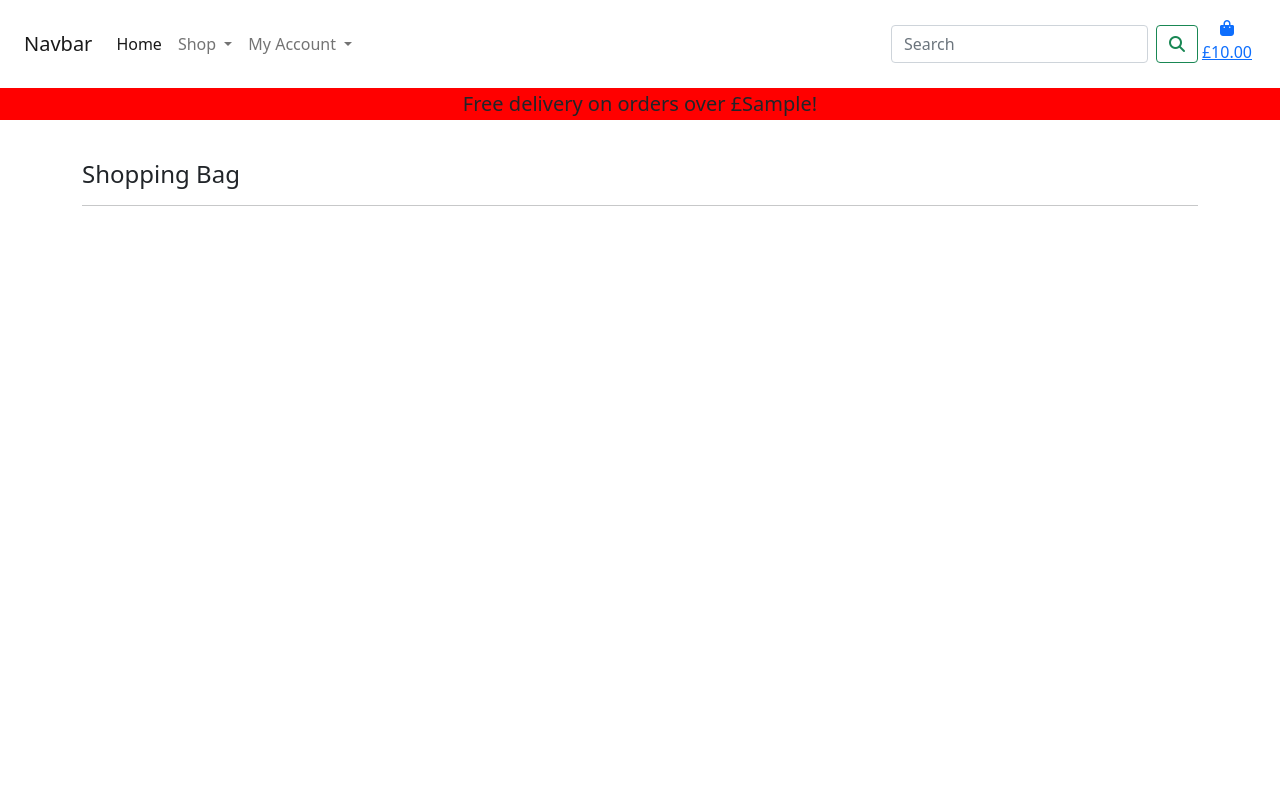
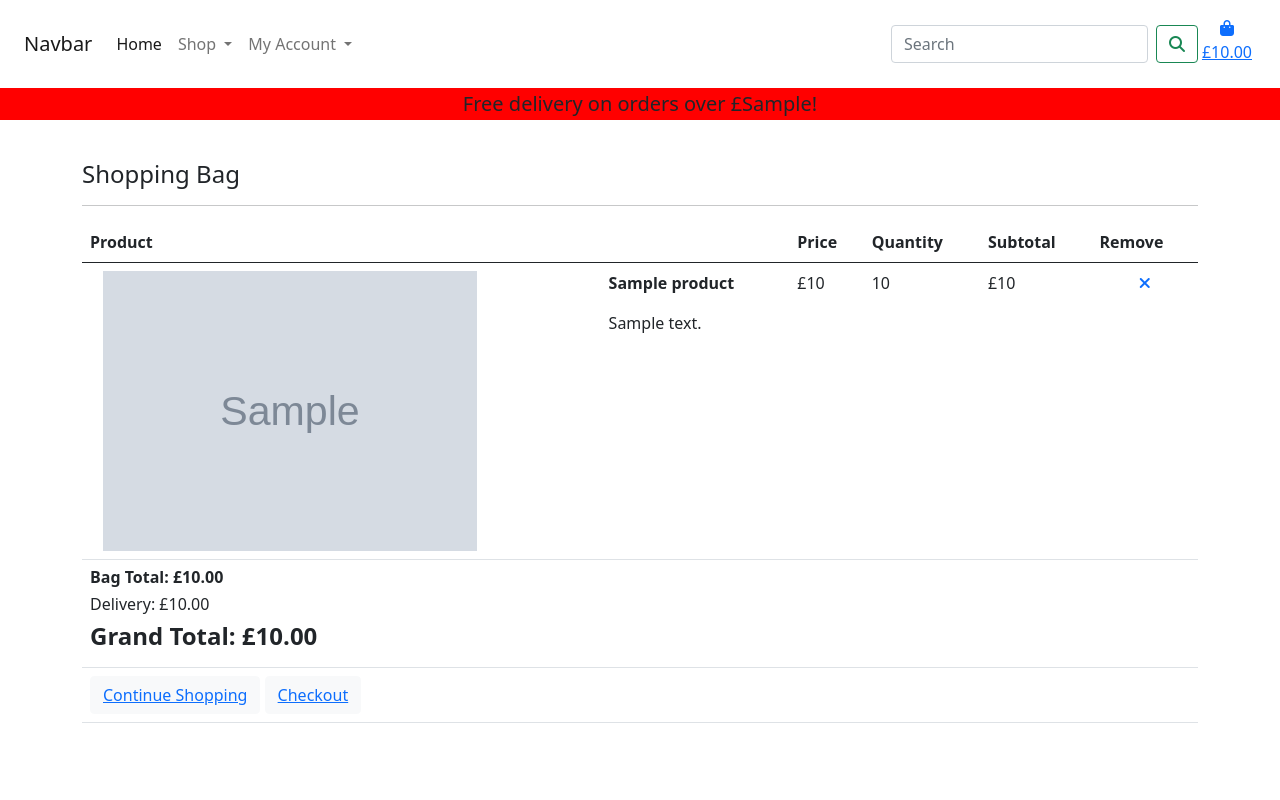
Before and after one commit to Abelyem/MS4, a Django app: template bag/templates/bag/bag.html in a window 1280 px wide. Run offline with Django 3.2, Linux system fonts and the light colour scheme; the template is opened without the code that fills it: most values are stand-ins (such as "Sample title", 1, 10 or a date in 2020); grey boxes marked "Sample" are stand-in pictures; some libraries are stand-ins or nearby versions.

Commit message:
added bag functionalities / able to add quantity of each product to send to bag / products added to bag rendered in bag.html on bootstrap table / added remove button + script from boutique_ado project

```diff
--- a/bag/templates/bag/bag.html
+++ b/bag/templates/bag/bag.html
@@ -20,13 +20,88 @@
             <hr>
             {% if bag_items %}
 
+            <table class="table">
+                <thead>
+                    <tr>
+                        <th scope="col">Product</th>
+                        <th scope="col"></th>
+                        <th scope="col">Price</th>
+                        <th scope="col">Quantity</th>
+                        <th scope="col">Subtotal</th>
+                        <th scope="col">Remove</th>
+                    </tr>
+                </thead>
+
+                {% for item in bag_items %}
+                <tbody>
+                    <tr>
+                        <td><a href="{{ item.product.image_url }}" target="_blank">
+                                <img class="card-img-top" src="{{ item.product.image_url }}"
+                                    alt="{{ item.product.name }}"></a></td>
+                        <td>
+                            <p><strong>{{ item.product.name }}</strong></p>
+                            <p>{{ item.product.description }}</p>
+                        </td>
+                        <td>
+                            <p>£{{ item.product.price }}</p>
+                        </td>
+                        <td>
+                             <!-- <input type="number" class="" id="id_qty_{{ mask_detail.id.id }}" name="quantity" data-item_id="{{ mask_detail.id.id }}"
+                        placeholder="{{ item.quantity }}" min="1" max="99"> -->
+                            <p>{{ item.quantity }}</p>
+                        </td>
+                        <td>
+                            <p>£{{ item.product.price }}</p>
+                        </td>
+                        <td>
+                            <p class="text-center">
+                                <a class="remove" id="remove_{{ item.item_id }}"><i class="fas fa-times"></i></a>
+                            </p>
+                        </td>
+                    </tr>
+
+                    {% endfor %}
+
+                    <!-- Code snippet copied from Boutique ado project -->
+                    <tr>
+                        <td colspan="6" class="bag-total">
+                            <h6><strong>Bag Total: £{{ total|floatformat:2 }}</strong></h6>
+                            <h6>Delivery: £{{ delivery|floatformat:2 }}</h6>
+                            <h4><strong>Grand Total: £{{ grand_total|floatformat:2 }}</strong></h4>
+                            {% if free_delivery_delta > 0 %}
+                            <p>
+                                You could get free delivery by spending just <strong>£{{ free_delivery_delta }}</strong>
+                                more!
+                            </p>
+                            {% endif %}
+                        </td>
+                    </tr>
+
+                    <tr>
+                        <td colspan="6" class="bag-total">
+                            <button type="button" class="btn btn-light">
+                                <a class="" href="{% url 'products' %}">Continue Shopping</a>
+                            </button>
+                            <button type="button" class="btn btn-light">
+                                <a class="" href="#">Checkout</a>
+                            </button>
+                        </td>
+                    </tr>
+                </tbody>
+
+            </table>
+
+
             {% else %}
+
             <p>No items selected.</p>
             <button type="button" class="btn btn-secondary">
                 <a class="" href="{% url 'products' %}">Back to all products</a>
             </button>
 
             {% endif %}
+
+
         </div>
     </div>
 
@@ -34,3 +109,24 @@
 
 
 {% endblock %}
+
+{% block postloadjs %}
+
+<script type="text/javascript">
+
+    // Remove item and reload on click -- from boutique_ado project
+    $('.remove').click(function(e) {
+        var csrfToken = "{{ csrf_token }}";
+        var itemId = $(this).attr('id').split('remove_')[1];
+        var url = `/bag/remove/${itemId}`;
+        var data = {'csrfmiddlewaretoken': csrfToken};
+
+        $.post(url, data)
+         .done(function() {
+             location.reload();
+         });
+    })
+</script>
+
+
+{% endblock %}
--- a/products/templates/products/products.html
+++ b/products/templates/products/products.html
@@ -16,7 +16,8 @@
     <div class="row">
         <h3 class="product-page-title">All products</h3>
 
-        <div class="">
+
+        <div class="sort-by">
             <a class="dropdown-item sort-by-price" href="{% url 'products' %}?sort=price&direction=asc">Price: Low - High</a>
             <a class="dropdown-item sort-by-price" href="{% url 'products' %}?sort=price&direction=desc">Price: High - Low</a>
         </div>
@@ -37,7 +38,8 @@
                 <div class="card-body">
                     <h5 class="card-title">{{ product.name }}</h5>
                     <p class="card-text">{{ product.description }}</p>
-                    <!-- <p class="card-subtitle">Category: {{ product.category }} shade</p> -->
+                    <p class="card-text">£{{ product.price }}</p>
+                    <p class="card-text">{{ product.category }} shade</p>
                 </div>
             </div>
         </div>
--- a/products/urls.py
+++ b/products/urls.py
@@ -3,5 +3,5 @@ from . import views
 
 urlpatterns = [
     path('', views.all_products, name="products"),
-    path('<mask_id>', views.mask_detail, name="mask_detail"),
+    path('<int:mask_id>', views.mask_detail, name="mask_detail"),
 ]
--- a/products/views.py
+++ b/products/views.py
@@ -1,6 +1,7 @@
 from django.shortcuts import render, redirect, reverse, get_object_or_404
 from django.contrib import messages
 from django.db.models import Q
+from django.db.models.functions import Lower
 from .models import Product, Category
 
 
```
Also changed, not shown: products/templates/products/mask_detail.html (+21 -2 lines), products/migrations/0004_remove_category_friendly_name.py (added). Lines whose indentation alone changed are shown as unchanged.
